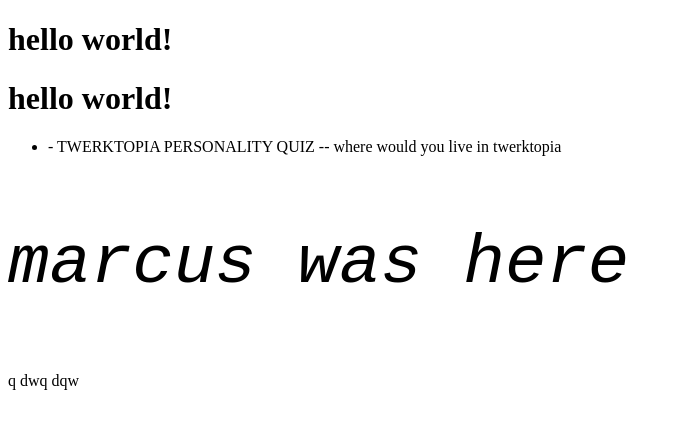
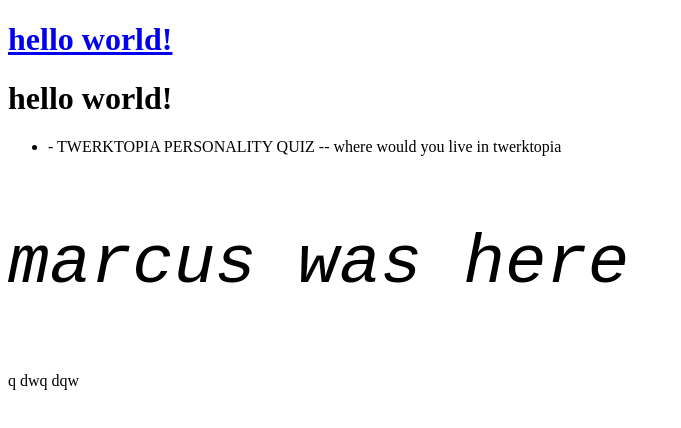
Before and after one commit to booleeen/first-repo, a plain HTML site: page index.html in a window 1280 px wide. Shown: the whole page, without its empty margins (0-681 px from the left). Drawn offline with Linux system fonts and the light colour scheme.

Commit message:
youtube link

```diff
--- a/index.html
+++ b/index.html
@@ -10,7 +10,7 @@
     <link rel="stylesheet" href="./styles.css">
 </head>
 <body>
-    <h1><a href="www.youtube.ca"></a>hello world!</h1>
+    <h1><a href="www.youtube.ca">hello world!</a></h1>
     <h1>hello world!</h1>
     <div class="idea">
         <ul>
```
